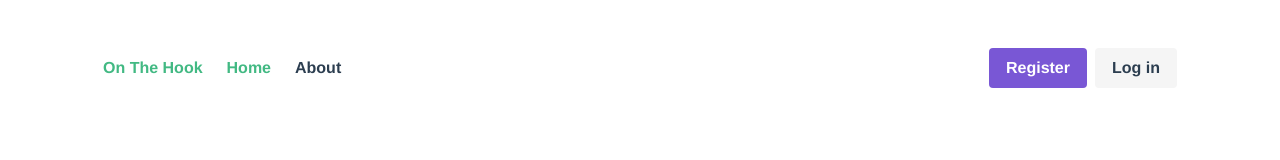
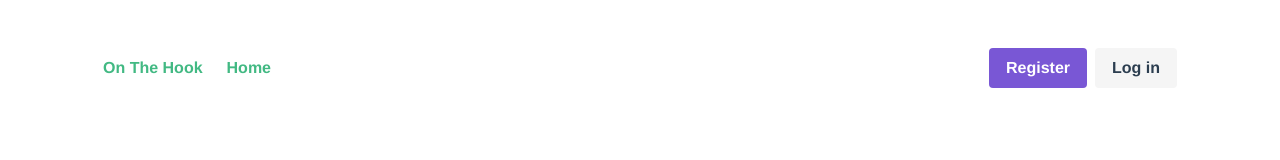
Before and after one commit to weilyl/project-4-frontend02, a Vue app: page /#/ in a window 1280 px wide. Shown: the top 160 px of the page. Built offline with nearby package versions, Linux system fonts and the light colour scheme.

Commit message:
added links to navbar to open create list and create link modals

```diff
--- a/src/components/Header.vue
+++ b/src/components/Header.vue
@@ -8,11 +8,21 @@
       </template>
       <template slot="start">
         <b-navbar-item href="#">
-          <router-link to="/">Home</router-link>
+          <router-link to="/" >Home</router-link>
         </b-navbar-item>
-        <b-navbar-item href="#">
-          <router-link to="/Page2">About</router-link>
+
+        <b-navbar-item href="#"
+          v-on:click="isNewListModalActive = true"
+          v-if="loggedin">
+          <router-link to="/">Create a new list</router-link>
         </b-navbar-item>
+
+        <b-navbar-item href="#"
+          v-on:click="isNewLinkModalActive = true"
+          v-if="loggedin">
+          <router-link to="/Page2">Add a new link</router-link>
+        </b-navbar-item>
+
         <b-navbar-dropdown
               label="Your lists"
               aria-role="list" scrollable="true"
@@ -24,7 +34,6 @@
               v-model="listname"
               tag="router-link"
               :to="'/lists/'+`${list.name}`"
-
             >
               {{list.name}}
             </b-dropdown-item>
```
